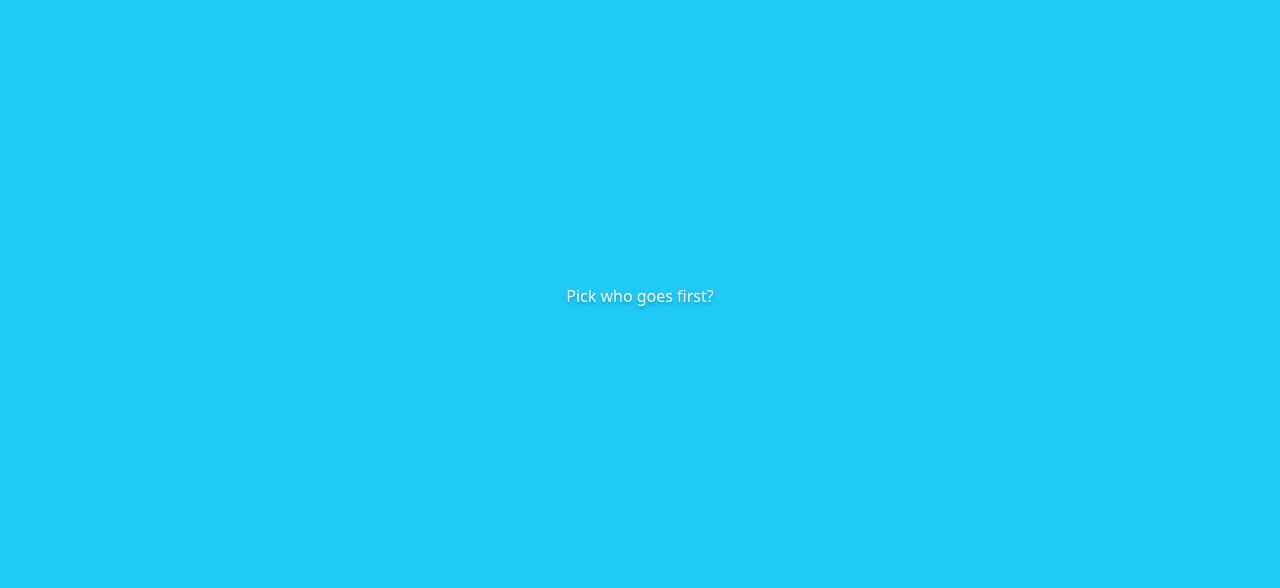
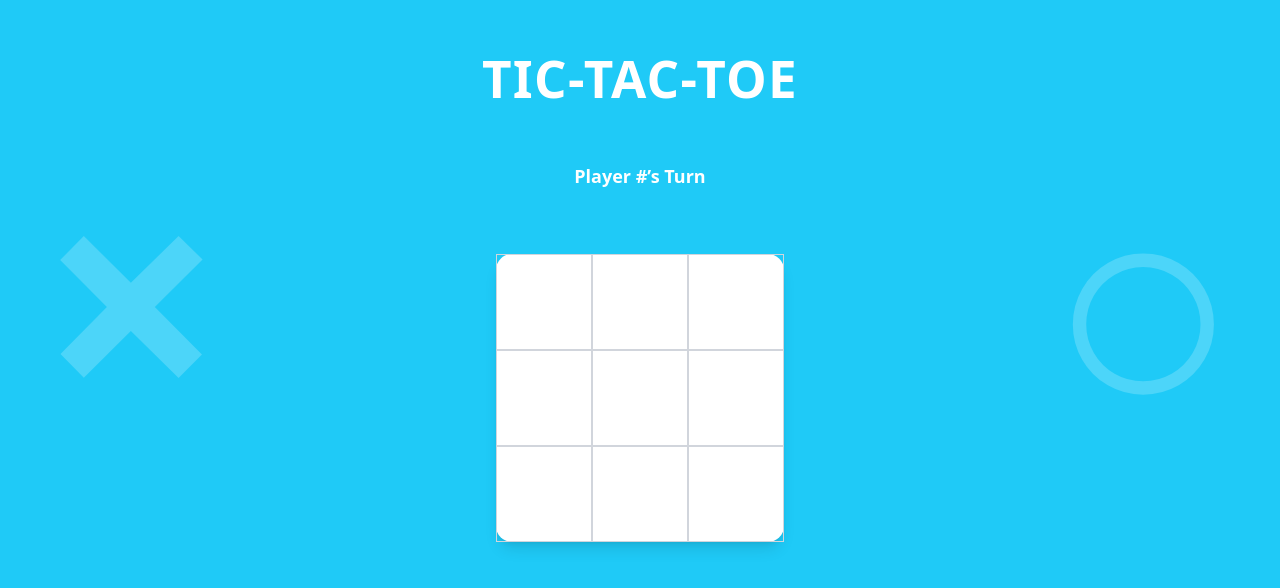
Before and after one commit to BNj10/Tic-Tac-Toe, a React (Vite) app: page / in a window 1280 px wide. Shown: the part 104-692 px from the top of the page. Built offline with nearby package versions, Linux system fonts and the light colour scheme.

Commit message:
Auto stash before merge of "feature/game" and "develop"

```diff
--- a/src/App.tsx
+++ b/src/App.tsx
@@ -1,9 +1,10 @@
 import './App.css'
-import Home from "./pages/home"
+import Game from './game/game'
+
 function App() {
   return (
     <>
-      <Home />
+      <Game />
     </>
   )
 }
--- /dev/null
+++ b/src/game/game.tsx
@@ -0,0 +1,38 @@
+export default function Game()
+{
+
+  return (
+    <>
+        <div className="flex flex-col gap-10 items-center justify-center">
+            <h1 className="text-white text-3xl font-extrabold tracking-wide mb-4">
+                TIC-TAC-TOE
+            </h1>
+            <p className="text-white text-lg font-semibold mb-6">
+                Player #’s Turn
+            </p>
+            <div className="grid grid-cols-3 bg-white rounded-2xl shadow-lg w-72 h-72">
+            {Array(9).fill(null).map((_, i) => (
+                <div
+                    key={i}
+                    className="border border-gray-300 flex items-center justify-center text-4xl font-bold text-gray-600"
+                >
+            {/* X or O goes here later */}
+          </div>
+        ))}
+      </div>
+        {/*GameBoard*/}
+        </div>
+        <span className="absolute left-10 top-1/2 -translate-y-1/2 text-[20rem] font-bold text-white/20 select-none">
+            ×
+        </span>
+        <span className="absolute right-10 top-1/2 -translate-y-1/2 text-[20rem] font-bold text-white/20 select-none">
+            ○
+        </span>
+
+        <div className="game">
+
+        </div>
+    </>
+
+  );
+}
```
